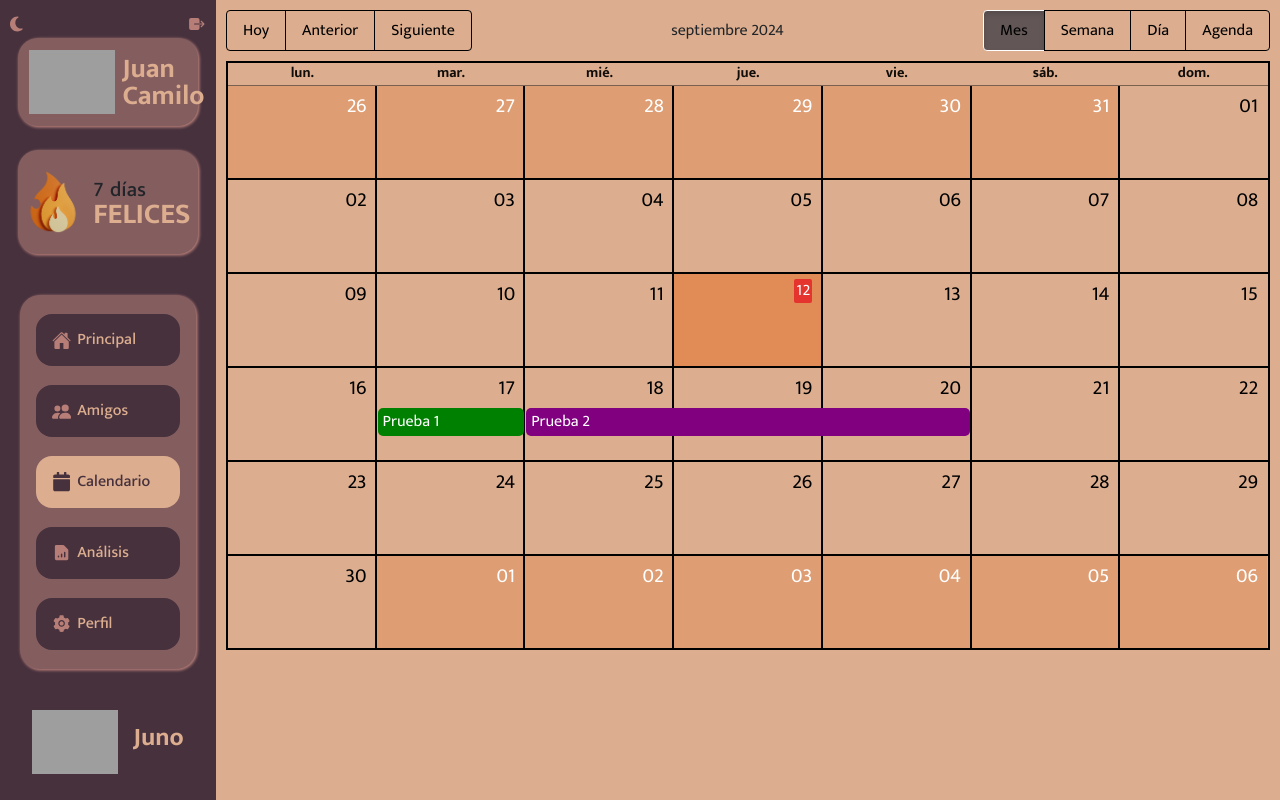
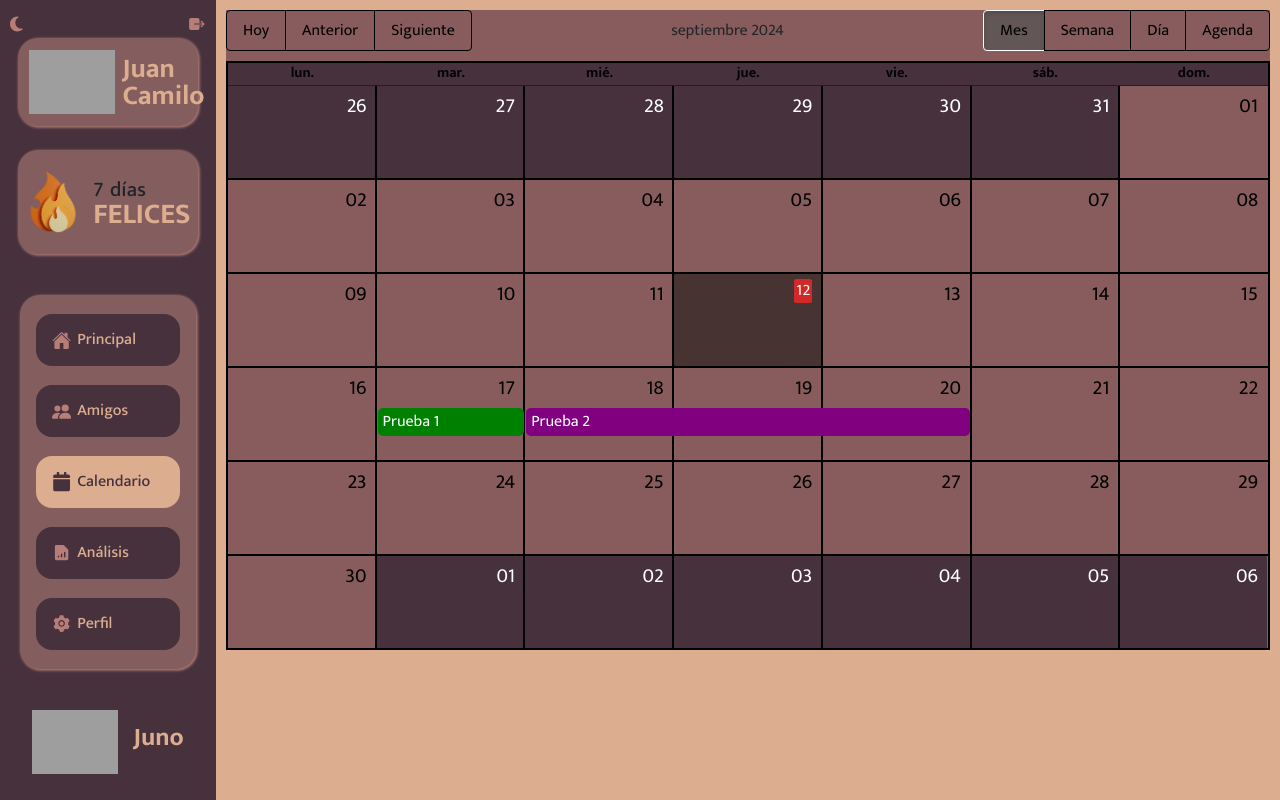
Before and after one commit to JuanCa-16/junoWEB, a React (Vite) app: page /calendario in a window 1280 px wide. Built offline with nearby package versions, Linux system fonts and the light colour scheme; grey boxes are pictures that could not be loaded.

Commit message:
se agregan los estilos al calendario

```diff
--- a/src/estilos/calendario.css
+++ b/src/estilos/calendario.css
@@ -7,12 +7,15 @@
 
 .tela {
   display: flex;
+  background-color: #885c5c;
 }
 
 .toolbar {
+  text-wrap: black;
 }
 
 .rbc-toolbar {
+  background-color: #885c5c;
 }
 
 
@@ -54,11 +57,13 @@
 .rbc-toolbar button.rbc-active{
   background-color: #625656;
   border-color: #ffffff;
+
 }
 /*lineas */
 .rbc-month-view{
   border-color: #000000;
   border-width: 2px;
+  background-color: #885c5c;
 }
 .rbc-month-row+ .rbc-month-row {
   border-color: #000000;
@@ -72,18 +77,20 @@
 .rbc-header{
   color: #000000ee;
   border-color: #00000073;
+  background-color:#46313d ;
 }
 .rbc-header + .rbc-header{
   border-top: 0px;
   border-left: 0px;
   border-right: 0px;
   border-color: #00000073;
+
 }
 .rbc-off-range-bg{
-  background-color: #df9b70de;
+  background-color: #46313d;
 }
 .rbc-today{
-  background-color: #e3884fde;
+  background-color: #483333;
 }
 .rbc-button-link{
     margin: 5px;
```
